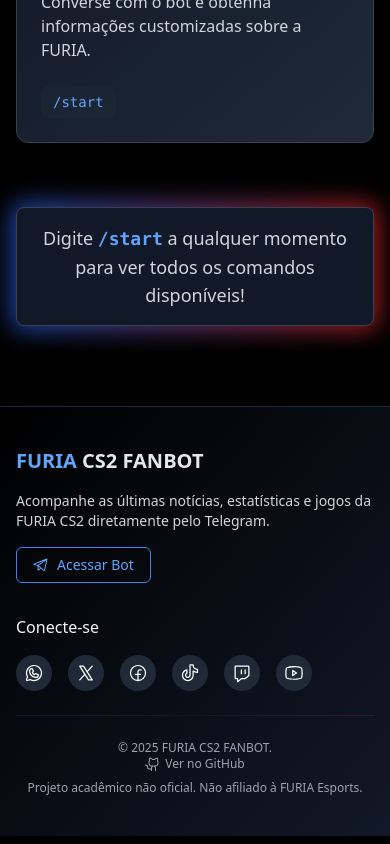
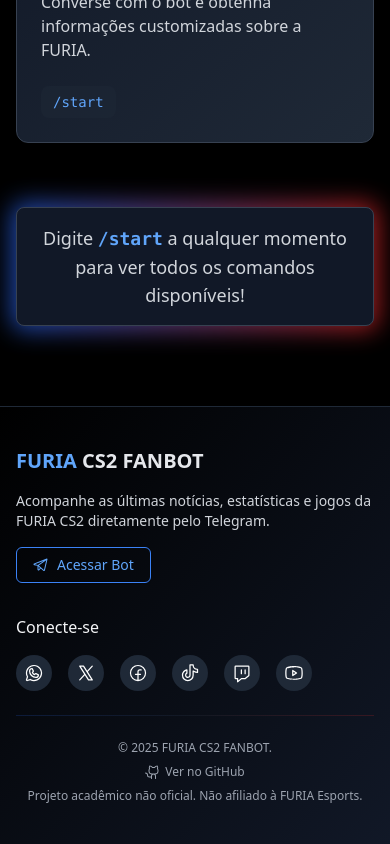
Before and after one commit to PedroSmaxY/furia-fanbot, a Next.js app in the folder landing-page/: page / in a window 390 px wide. Shown: the part 2911-3755 px from the top of the page. Built offline with nearby package versions, Linux system fonts and the light colour scheme.

Commit message:
Adicionando margem ao link do GitHub e garantindo a segurança com rel="noopener noreferrer"

```diff
--- a/landing-page/src/components/footer.tsx
+++ b/landing-page/src/components/footer.tsx
@@ -102,7 +102,8 @@
           <Link
             href="https://github.com/PedroSmaxY/furia-fanbot"
             target="_blank"
-            className="flex items-center gap-1 text-gray-400 hover:text-blue-400 transition-colors"
+            className="flex items-center gap-1 text-gray-400 hover:text-blue-400 transition-colors mt-2 md:mt-0"
+            rel="noopener noreferrer"
           >
             <GithubLogo className="h-4 w-4" />
             <span>Ver no GitHub</span>
```
